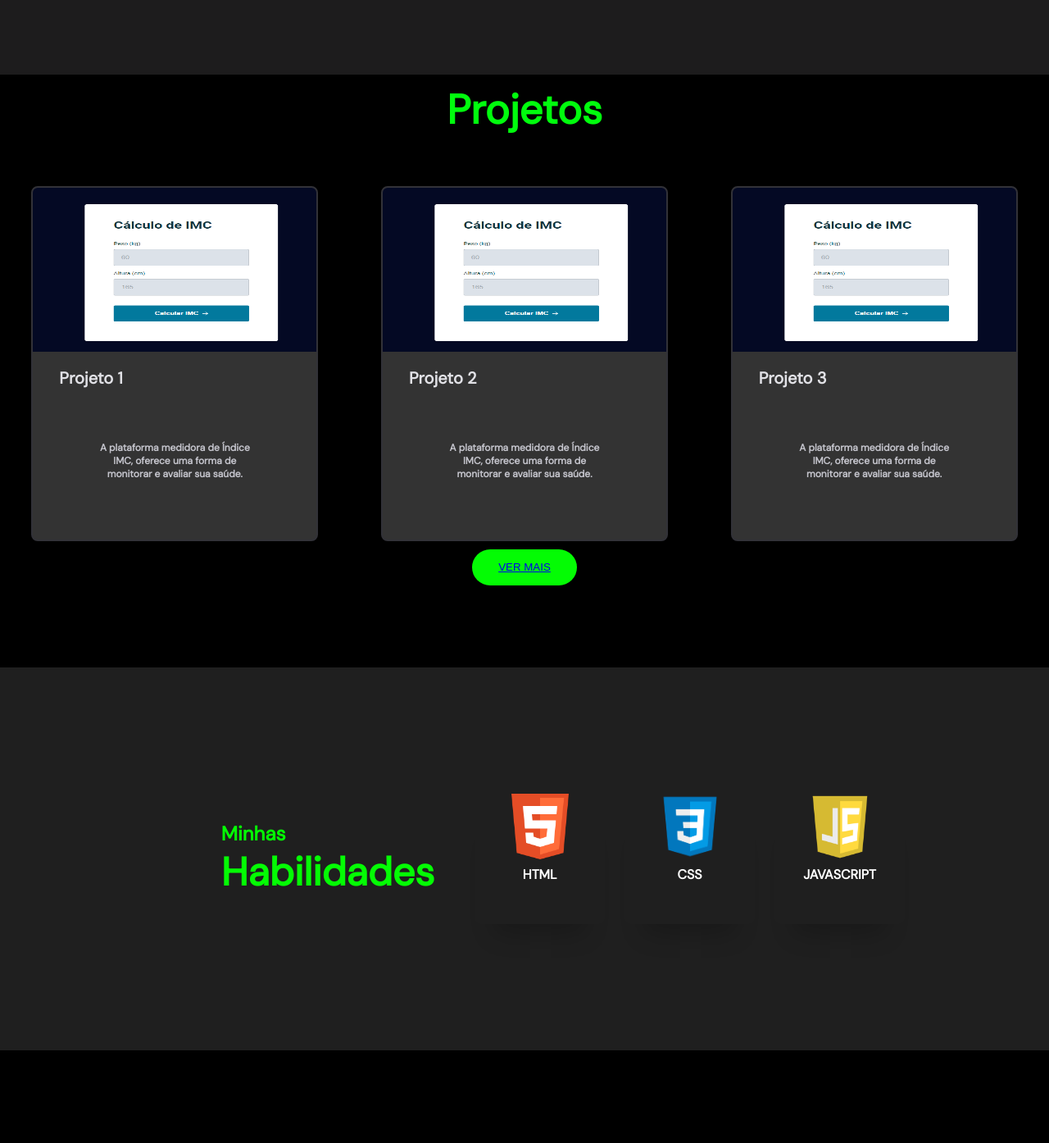
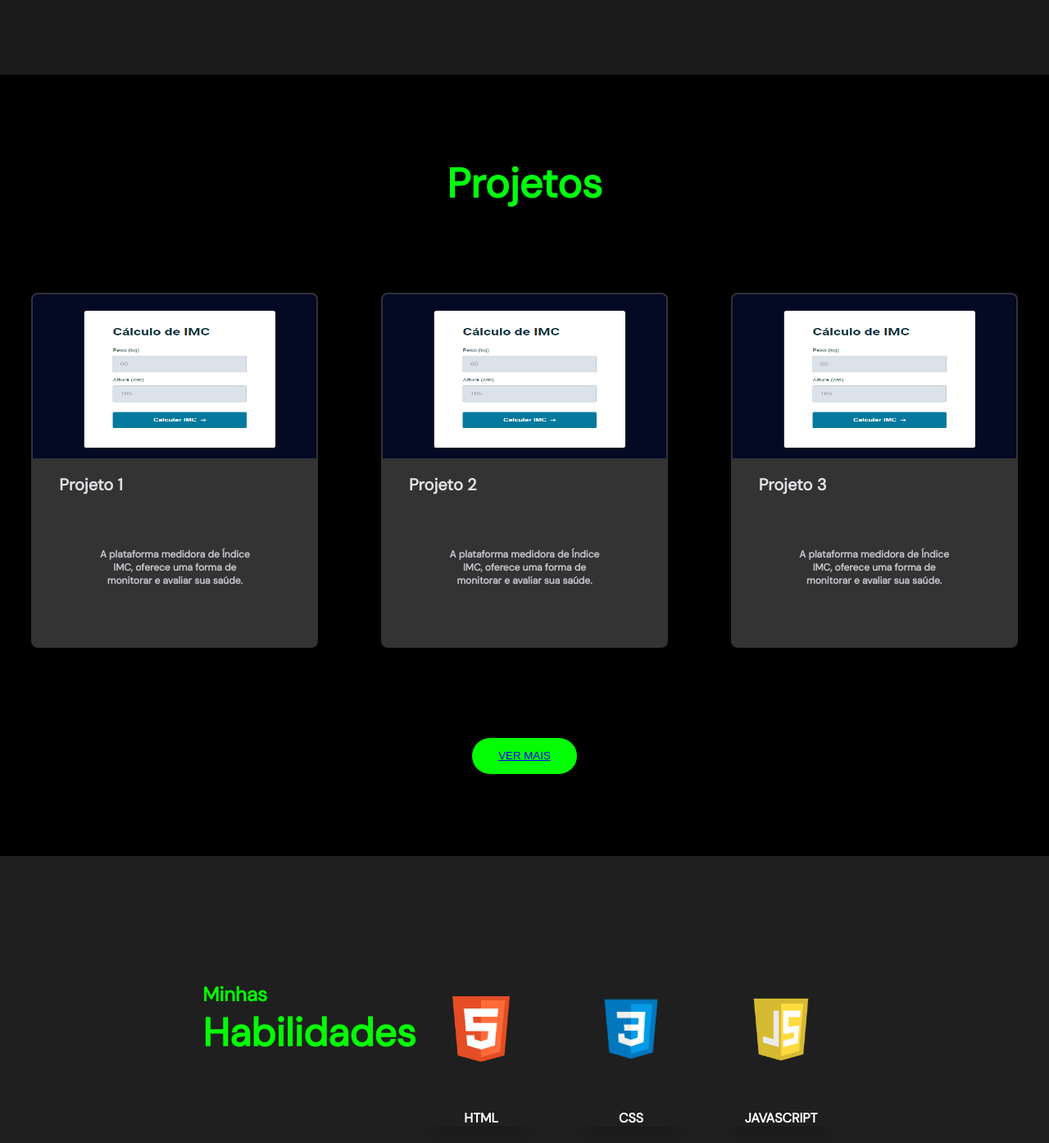
Before and after one commit to paulogvinicius/portifolio-ebook-90--concluido, a plain HTML site: page index.html in a window 1280 px wide. Shown: the part 951-2345 px from the top of the page at 82% size. Drawn offline with Linux system fonts and the light colour scheme; a web font is replaced by a local one.

Commit message:
att 08/02/2024

```diff
--- a/style.css
+++ b/style.css
@@ -132,7 +132,7 @@ body {
     color: #04fc04;
     font-size: 4rem;
     font-weight: 700;
-    padding-bottom: ;
+
   }
 
   section#sobre p {
@@ -148,15 +148,14 @@ body {
 
   section#Titulo-projetos{
     background: #000000;
-    padding: 10px;
-
     display: flex;
     align-items: center;
     justify-content: center;
-    flex-direction: column;
+    flex-wrap: wrap;
   }
 
   section#Titulo-projetos h1{
+    margin-top: 100px;
     font-size: 50px;
     color: #00fd0d;
   }
@@ -178,8 +177,7 @@ body {
 
 
   .card {
-    margin-top: 50px;
-
+    margin-top: 100px;
     background: rgb(51, 51, 51);;
     border: 2px solid #323238;
     width: 350px;
@@ -202,11 +200,13 @@ body {
   }
 
   .card img {
-    width: 350px;
+
+    width: 100%;
     height: 200px;
   }
 
   section#vermais{
+
     display: flex;
     align-items: center;
     justify-content: center;
@@ -214,32 +214,40 @@ body {
     background-color: #000;
     padding: 10px 10px 100px 10px;
   }
+  section#vermais button{
+    margin-top: 100px;
+  }
 
   /* Habilidades */
 
   section#habilidades {
     background: #1f1f1f;
-    padding-left: 9rem;
-    padding-right: 50px;
-
+    margin: 0;
     display: flex;
     align-items: center;
-    justify-content: center;
+    justify-content:space-around;
+    flex-wrap: wrap;
+    height: 500px;
+
 
   }
 
   section#habilidades img{
+
+    margin: 50px;
+    display: flex;
     width: auto;
     height: 80px;
+
   }
 
   section#habilidades div#conteudo-habilidades {
+    margin: 0;
+    display: flex;
+    justify-content: space-around;
+    align-items: center;
+    flex-wrap: wrap;
 
-    margin: 0 auto;
-    padding: 154px 0;
-
-    display: flex;
-    align-items: center;
 
   }
 
@@ -247,6 +255,8 @@ body {
     color: #04fc04;
     font-weight: 700;
     font-size: 48px;
+    margin-bottom: 100px;
+
   }
 
   div#conteudo-habilidades h2 span{
@@ -255,8 +265,8 @@ body {
   }
 
   div#conteudo-habilidades ul#tecnologias{
-    width: 100%;
-    margin-left: 49px;
+
+
 
     display: flex;
   }
@@ -268,6 +278,7 @@ body {
     flex-direction: column;
     align-items: center;
     justify-content: center;
+
 
     width: 159px;
     height: 159px;
@@ -299,7 +310,7 @@ body {
     padding-left: 50px;
     padding-right: 50px;
 
-
+    flex-wrap: wrap;
     display: flex;
     align-items: center;
     justify-content: center;
@@ -375,7 +386,6 @@ body {
         #start {
 
           margin-top: 50px;
-          background-color: #ff2b2b;
           width: 500px;
           text-align: center;
 
```
